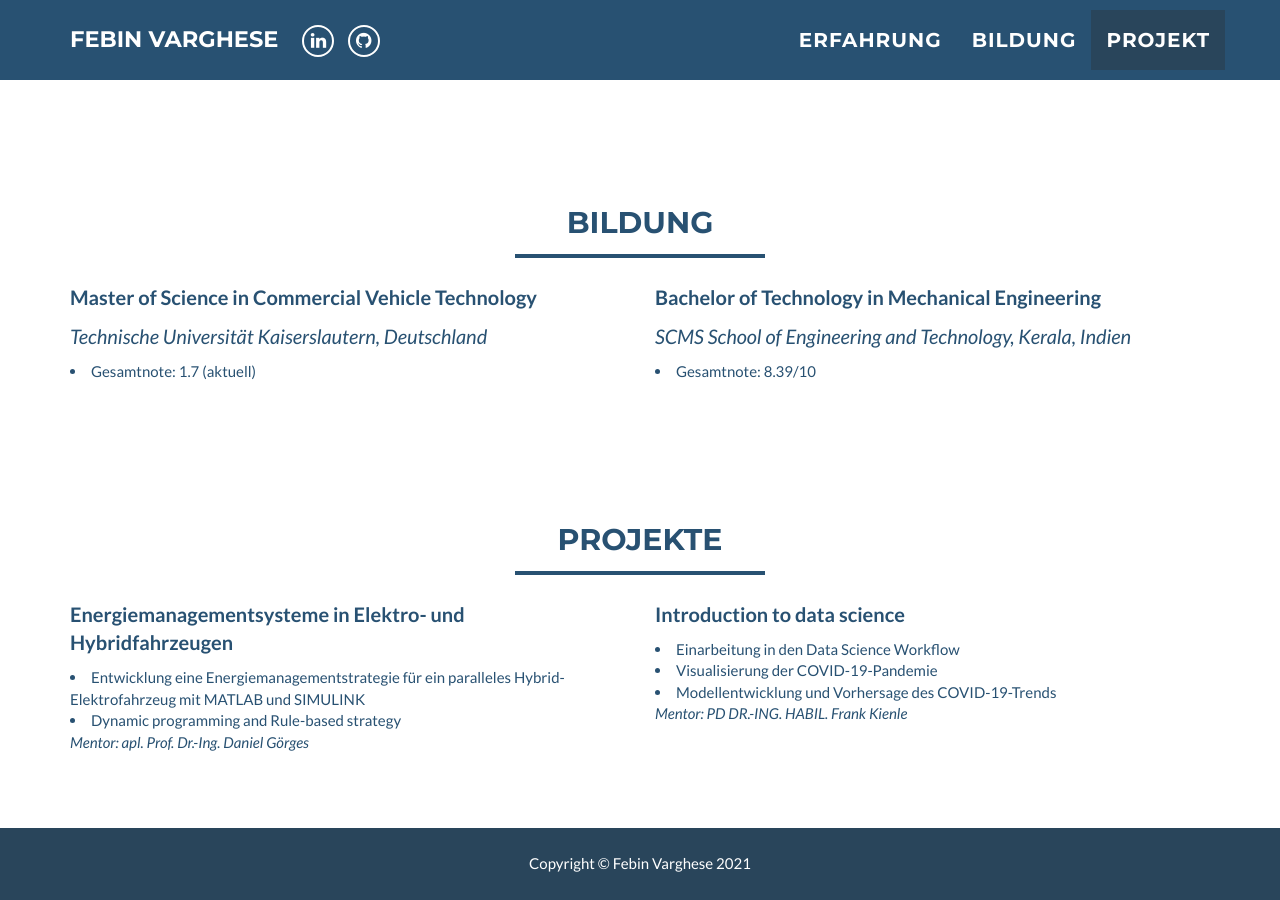
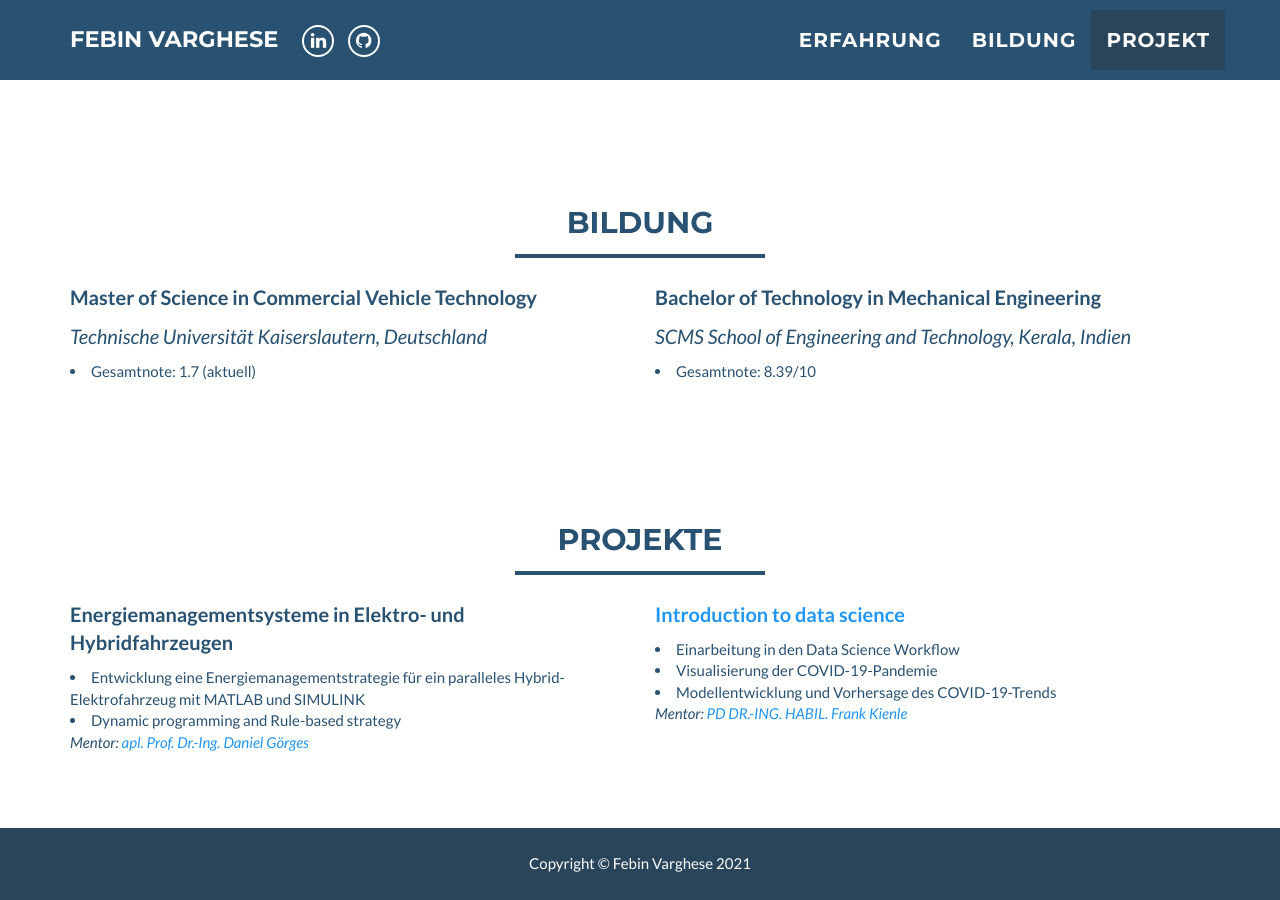
Before and after one commit to febin-varghese/my-profile, a Jekyll site: the page built from index.html, in a window 1280 px wide and 900 px high, scrolled down 1189 px. Built offline with Jekyll 4.4.1, drawn with Linux system fonts in a browser that asks for light colours; part of the change alters nothing that is shown.

```diff
--- a/_includes/projects.html
+++ b/_includes/projects.html
@@ -14,18 +14,18 @@
         <p>
            <li>Entwicklung eine Energiemanagementstrategie für ein paralleles Hybrid-Elektrofahrzeug mit MATLAB und SIMULINK</li>
            <li>Dynamic programming and Rule-based strategy</li>
-           <i>Mentor: apl. Prof. Dr.-Ing. Daniel Görges</i>
+           <i>Mentor: <a target="_blank" rel="noopener noreferrer" href="https://www.eit.uni-kl.de/en/jem/team/">apl. Prof. Dr.-Ing. Daniel Görges</a></i>
         </p>
       </div>
 	    <div class="col-sm-6">
 			<p>
-            <b>Introduction to data science</b>
+            <b><a target="_blank" rel="noopener noreferrer" href="https://github.com/febin-varghese/Enterprise-Data-Science">Introduction to data science</a></b>
         </p>
         <p>
            <li>Einarbeitung in den Data Science Workflow</li>
            <li>Visualisierung der COVID-19-Pandemie</li>
            <li>Modellentwicklung und Vorhersage des COVID-19-Trends</li>
-           <i>Mentor: PD DR.-ING. HABIL. Frank Kienle</i>
+           <i>Mentor: <a target="_blank" rel="noopener noreferrer" href="https://ems.eit.uni-kl.de/en/staff/frank-kienle/">PD DR.-ING. HABIL. Frank Kienle</a></i>
         </p>
 
 	    </div>
```
